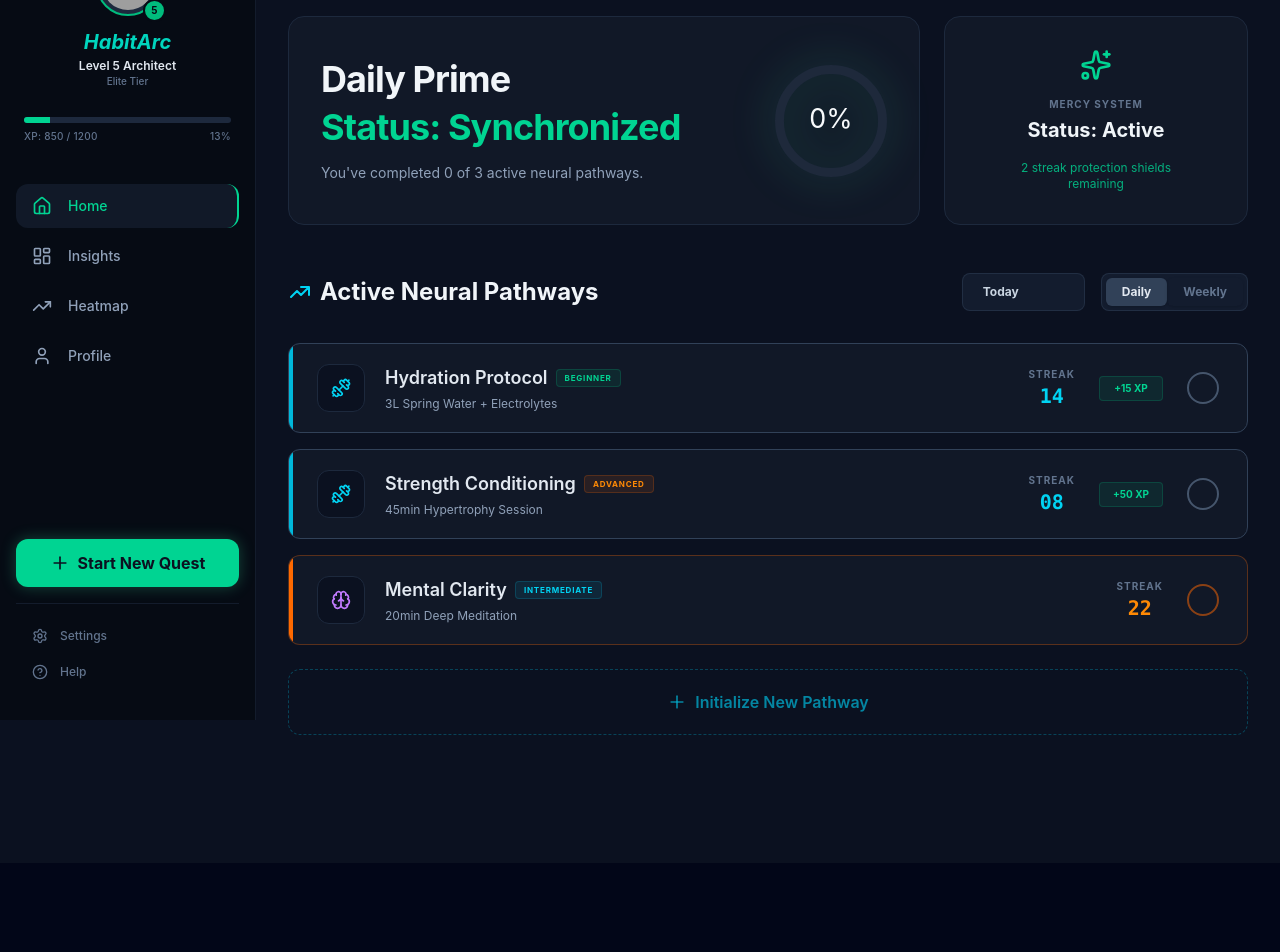
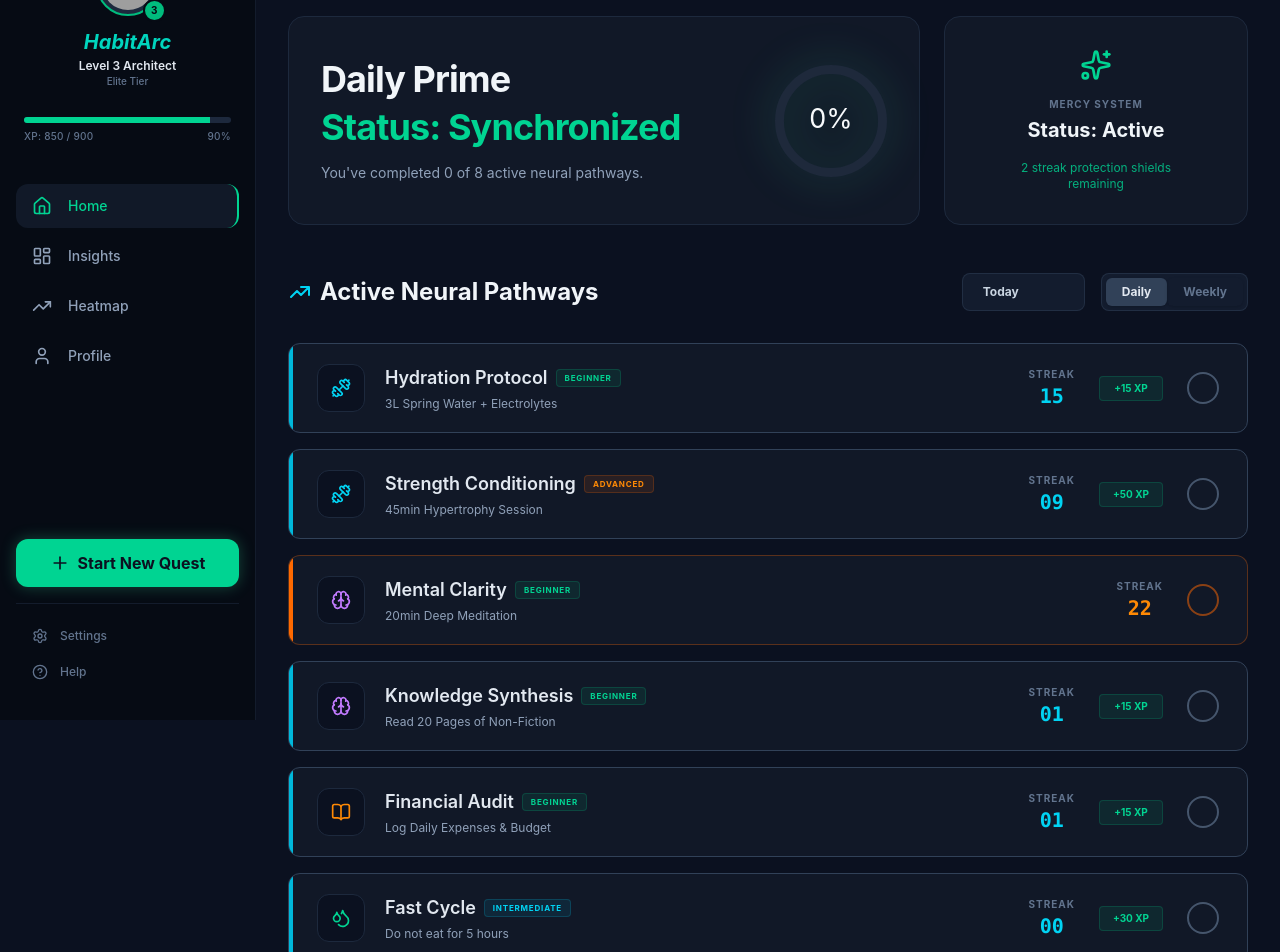
Before and after one commit to sarasinha1207/HabitArc, a React (Vite) app: page / in a window 1280 px wide. Shown: the part 80-1032 px from the top of the page. Before the commit the page ends 943 px from the top, so only its background shows below. Built offline with nearby package versions, Linux system fonts and the light colour scheme; grey boxes are pictures that could not be loaded.

Commit message:
Implement profile page with progression tracking, recovery mode, and badge dashboard

```diff
--- a/src/components/Layout.jsx
+++ b/src/components/Layout.jsx
@@ -15,14 +15,23 @@ const getXpByDifficulty = (difficulty) => {
 };
 
 const INITIAL_HABITS = [
-  { id: 1, name: 'Hydration Protocol', description: '3L Spring Water + Electrolytes', category: 'Physical', difficulty: 'Beginner', completed: false, streak: 14, xp: 15 },
-  { id: 2, name: 'Strength Conditioning', description: '45min Hypertrophy Session', category: 'Physical', difficulty: 'Advanced', completed: false, streak: 8, xp: 50 },
-  { id: 3, name: 'Mental Clarity', description: '20min Deep Meditation', category: 'Cognitive', difficulty: 'Intermediate', completed: false, streak: 22, xp: 30, isDanger: true },
+  { id: 1, name: 'Hydration Protocol', description: '3L Spring Water + Electrolytes', category: 'Physical', difficulty: 'Beginner', completed: false, streak: 15, xp: 15 },
+  { id: 2, name: 'Strength Conditioning', description: '45min Hypertrophy Session', category: 'Physical', difficulty: 'Advanced', completed: false, streak: 9, xp: 50 },
+  { id: 3, name: 'Mental Clarity', description: '20min Deep Meditation', category: 'Cognitive', difficulty: 'Beginner', completed: false, streak: 22, xp: 15, isDanger: true },
+  { id: 4, name: 'Knowledge Synthesis', description: 'Read 20 Pages of Non-Fiction', category: 'Cognitive', difficulty: 'Beginner', completed: false, streak: 1, xp: 15 },
+  { id: 5, name: 'Financial Audit', description: 'Log Daily Expenses & Budget', category: 'Financial', difficulty: 'Beginner', completed: false, streak: 1, xp: 15 },
+  { id: 6, name: 'Fast Cycle', description: 'Do not eat for 5 hours', category: 'Metabolic', difficulty: 'Intermediate', completed: false, streak: 0, xp: 30 },
+  { id: 7, name: 'Daily Walk', description: 'Walk outside for 40 minutes', category: 'Physical', difficulty: 'Intermediate', completed: false, streak: 0, xp: 30 },
+  { id: 8, name: 'Social Break', description: 'Turn off your phone for 5 hours', category: 'Cognitive', difficulty: 'Intermediate', completed: false, streak: 1, xp: 30 },
 ];
 
 const INITIAL_WEEKLY = [
-  { id: 4, name: 'Meal Prep', description: 'Prepare 5 lunches', category: 'Metabolic', difficulty: 'Advanced', completed: false, streak: 2, xp: 50 },
-  { id: 5, name: 'Read a Book', description: 'Finish 1 book this week', category: 'Cognitive', difficulty: 'Intermediate', completed: false, streak: 5, xp: 30 },
+  { id: 101, name: 'Meal Prep', description: 'Prepare 5 lunches', category: 'Metabolic', difficulty: 'Advanced', completed: false, streak: 2, xp: 50 },
+  { id: 102, name: 'Read a Book', description: 'Finish 1 book this week', category: 'Cognitive', difficulty: 'Intermediate', completed: false, streak: 5, xp: 30 },
+  { id: 103, name: 'Deep Clean', description: 'Full apartment reset', category: 'Physical', difficulty: 'Intermediate', completed: false, streak: 4, xp: 30 },
+  { id: 104, name: 'Review Goals', description: 'Weekly planning & reflection', category: 'Cognitive', difficulty: 'Beginner', completed: false, streak: 8, xp: 15 },
+  { id: 105, name: 'Long Run', description: '10km weekend run', category: 'Physical', difficulty: 'Advanced', completed: false, streak: 1, xp: 50 },
+  { id: 106, name: 'Call Family', description: 'Catch up with parents/siblings', category: 'Social', difficulty: 'Beginner', completed: false, streak: 12, xp: 15 },
 ];
 
 const getTodayDateString = () => {
@@ -414,16 +423,17 @@ export default function Layout() {
   const longestStreak = highestHabitStreak;
 
   const getLevelInfo = (xp) => {
-    const thresholds = [0, 100, 250, 500, 800, 1200, 1700, 2300, 3000, 4000];
     let level = 1;
-    for (let i = 0; i < thresholds.length; i++) {
-      if (xp >= thresholds[i]) {
-        level = i + 1;
-      }
+    let nextThreshold = 100;
+    let currentThreshold = 0;
+
+    while (xp >= nextThreshold) {
+      level++;
+      currentThreshold = nextThreshold;
+      nextThreshold = level * level * 100;
     }
-    const currentThreshold = thresholds[level - 1] || 0;
-    const nextThreshold = level < 10 ? thresholds[level] : xp;
-    const progress = level === 10 ? 100 : ((xp - currentThreshold) / (nextThreshold - currentThreshold)) * 100;
+
+    const progress = ((xp - currentThreshold) / (nextThreshold - currentThreshold)) * 100;
 
     return { level, progress, currentThreshold, nextThreshold };
   };
@@ -515,7 +525,7 @@ export default function Layout() {
               <div className="bg-emerald-400 h-full transition-all duration-500" style={{ width: `${levelInfo.progress}%` }} />
             </div>
             <div className="flex justify-between mt-1.5 text-[10px] text-slate-500 font-medium tracking-wide">
-              <span>XP: {totalXP.toLocaleString()} {levelInfo.level < 10 ? `/ ${levelInfo.nextThreshold}` : ' (MAX)'}</span>
+              <span>XP: {totalXP.toLocaleString()} / {levelInfo.nextThreshold.toLocaleString()}</span>
               <span>{Math.round(levelInfo.progress)}%</span>
             </div>
           </div>
--- a/src/pages/Profile.jsx
+++ b/src/pages/Profile.jsx
@@ -37,11 +37,11 @@ export default function Profile() {
           <div className="mt-12 relative z-10">
             <div className="flex justify-between items-end mb-2">
               <span className="text-[10px] font-bold text-slate-500 tracking-widest uppercase">
-                {level < 10 ? `Progression to Level ${level + 1}` : 'Maximum Level Reached'}
+                Progression to Level {level + 1}
               </span>
               <span className="text-cyan-400 font-bold">
                 <span className="text-lg">{totalXP.toLocaleString()}</span>
-                {level < 10 && ` / ${nextThreshold.toLocaleString()} `}
+                {` / ${nextThreshold.toLocaleString()} `}
                 <span className="text-[10px] font-normal uppercase tracking-wider text-cyan-400/80">XP</span>
               </span>
             </div>
```
Also changed, not shown: 1 other file (tests, documents, lock files or other folders).
